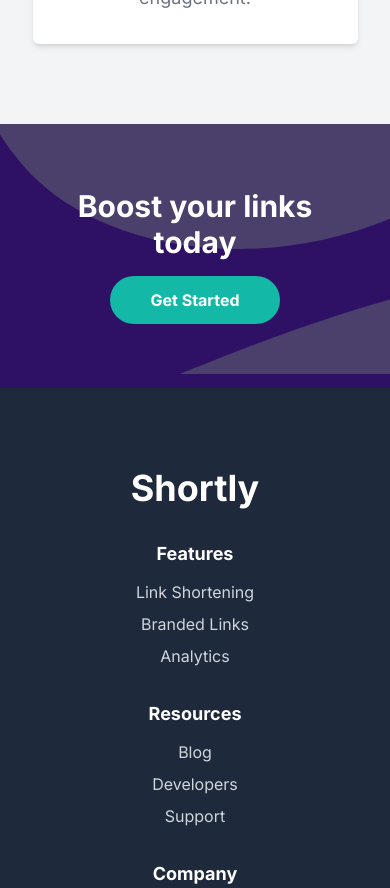
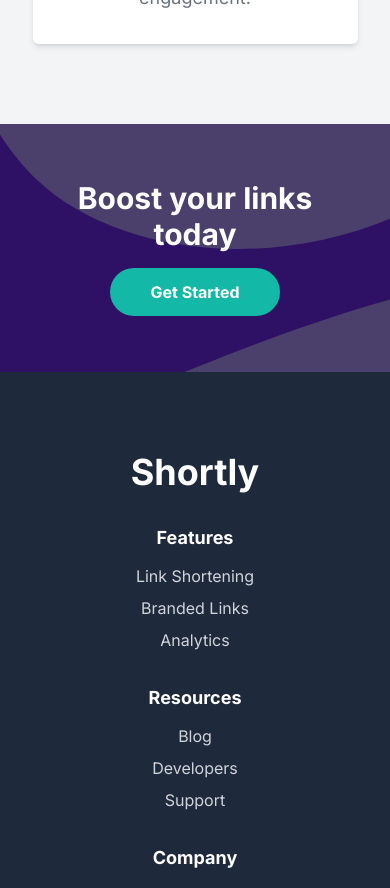
Before and after one commit to BrandTrump/Url-Shortening-Application, a Next.js app: page / in a window 390 px wide. Shown: the part 2480-3368 px from the top of the page. Built offline with nearby package versions, Linux system fonts and the light colour scheme.

Commit message:
style: improved responsiveness

```diff
--- a/components/CallToAction.tsx
+++ b/components/CallToAction.tsx
@@ -4,7 +4,7 @@ function CallToAction() {
   return (
     <div className="bg-violet-950">
       <div className="bg-[url('/bg-boost-desktop.svg')] object-cover w-full h-full bg-no-repeat">
-        <div className="py-16 px-10 text-center text-white flex flex-col space-y-4">
+        <div className="py-14 px-10 text-center text-white flex flex-col space-y-4 md:py-18">
           <h1 className="font-bold text-3xl">Boost your links today</h1>
           <Link
             href="#"
```
